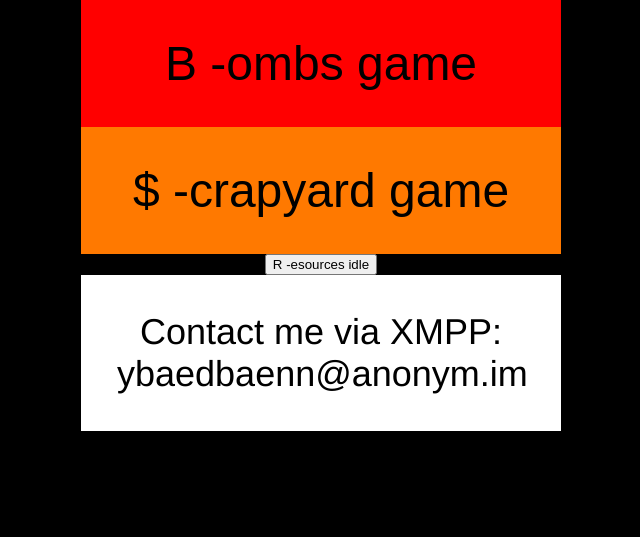
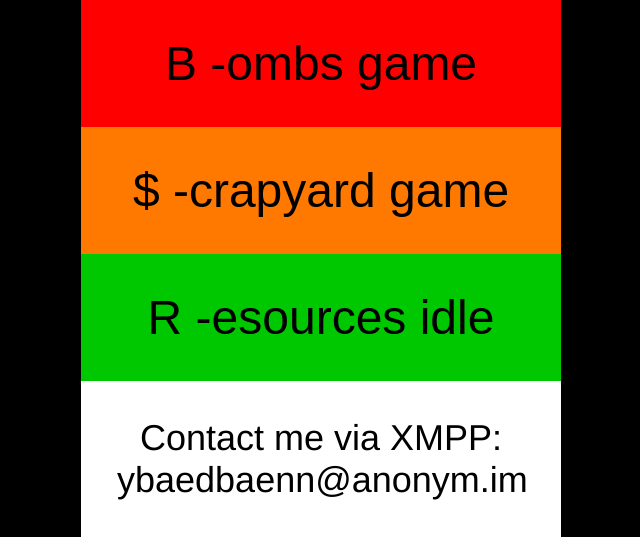
Before and after one commit to Ybaedbaenn/void.gq, a plain HTML site: page index.html in a window 1280 px wide. Shown: the part 542-1079 px from the top of the page, without its empty margins (319-959 px from the left). Before the commit the page ends 973 px from the top, so only its background shows below. Drawn offline with Linux system fonts and the light colour scheme.

Commit message:
Update style.css

```diff
--- a/style.css
+++ b/style.css
@@ -55,6 +55,19 @@ img{
 	background:#ffffff;
 }
 
+#button3{
+	width:100%;
+	color:#000000;
+	font-size:calc((min(50vw, 60vh))*0.1);
+	background:#00c800;
+	padding:calc((min(50vw, 60vh))*0.075);
+	border:none;
+}
+
+#button3:hover{
+	background:#ffffff;
+}
+
 footer{
 	display:inline-block;
 	box-sizing:border-box;
```
